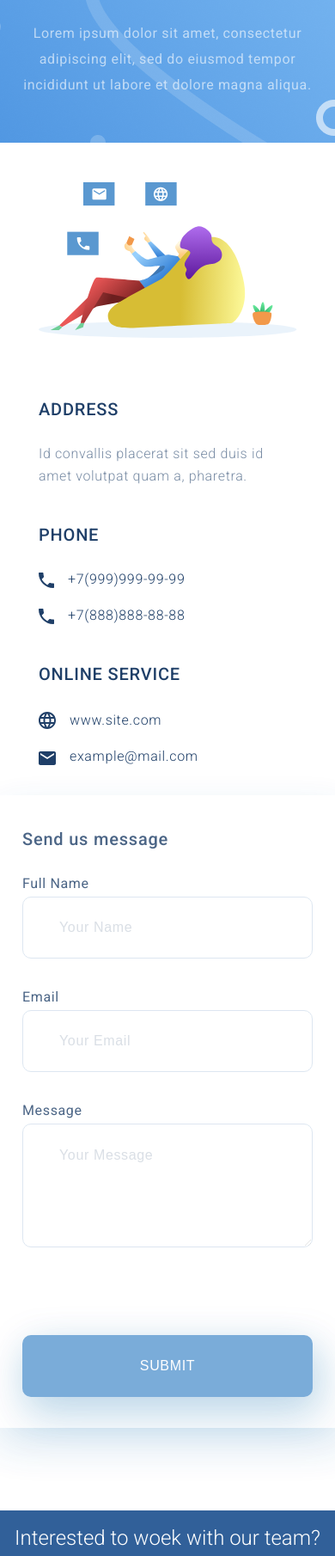
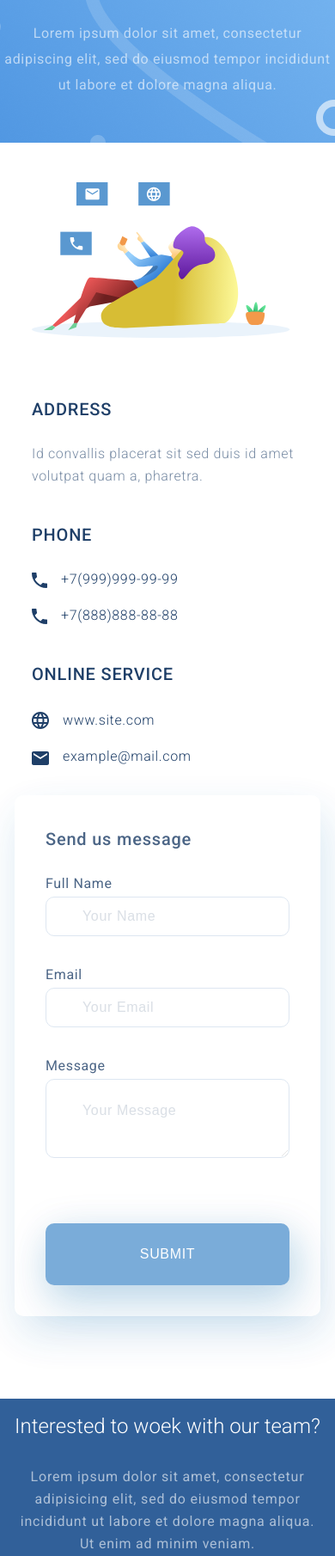
Before and after one commit to VitaliyJC/HTML-CSS_final, a plain HTML site: page contacts.html in a window 390 px wide. Shown: the part 187-1997 px from the top of the page at 86% size. Drawn offline with Linux system fonts and the light colour scheme.

Commit message:
Add files via upload

```diff
--- a/style.css
+++ b/style.css
@@ -713,7 +713,7 @@ textarea {
    }
 
    .footer__links {
-      width: auto;
+      width: 100%;
       margin-top: 17px;
       margin-left: 20px;
       padding-left: 23px;
@@ -730,22 +730,45 @@ textarea {
    }
 
    .text__h1-cont {
-   font-size: 16px;
-   width: 341px;
-   margin: 32px auto 61px;
+      font-size: 16px;
+      width: 100%;
+      margin: 32px auto 61px;
    }
 
    .info {
-      padding: 46px 0 32px;
+      padding: 46px 37px 32px;
+      box-sizing: border-box;
+      width: 100%;
+   }
+
+   .info__main-img {
+      width: 100%;
    }
 
    .form-send {
       padding: 36px;
-      width: auto;
+      width: 100%;
+      box-sizing: border-box;
    }
 
    .form {
-      padding-top: 0;
-      padding-bottom: 32px;
+      box-sizing: border-box;
+      margin: 0 17px 32px;
+      padding: 0;
    }
+
+   .input-text {
+      width: 100%;
+      height: 46px;
+   }
+
+   .input-textarea {
+      width: 100%;
+      height: 92px;
+   }
+
+   .button__send-form {
+      margin-top: 46px;
+   }
+
 }
```
